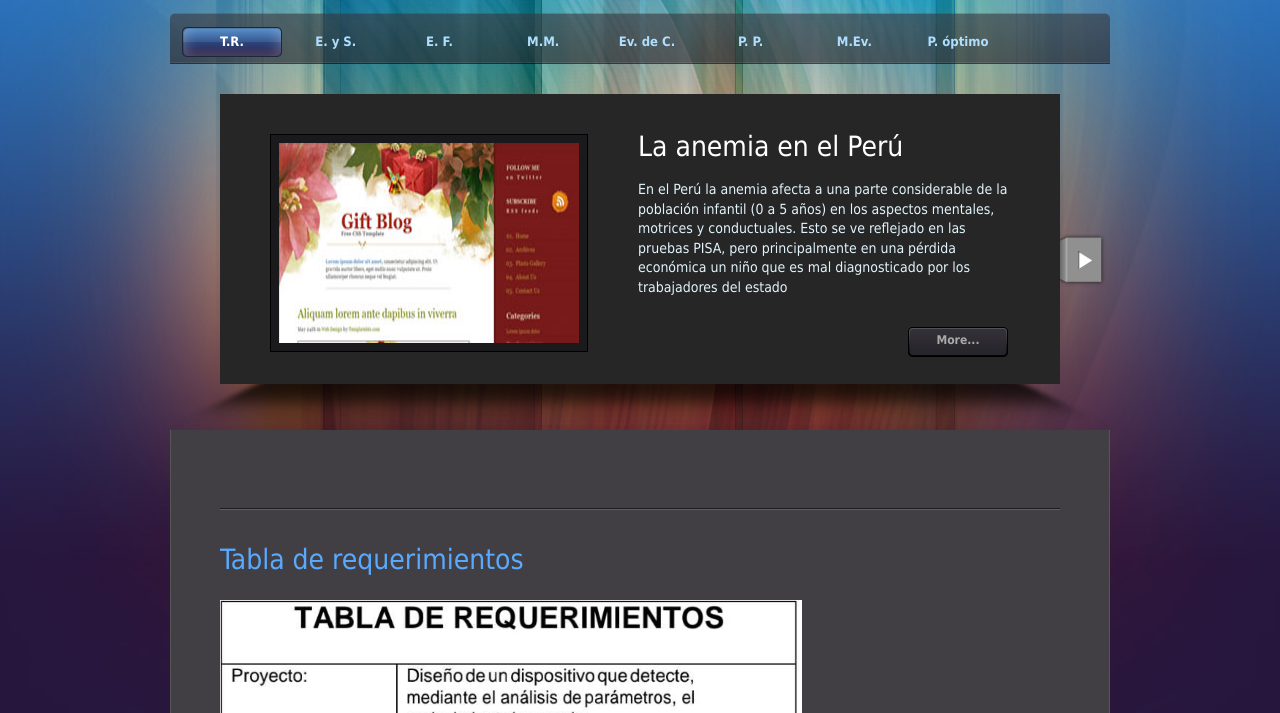
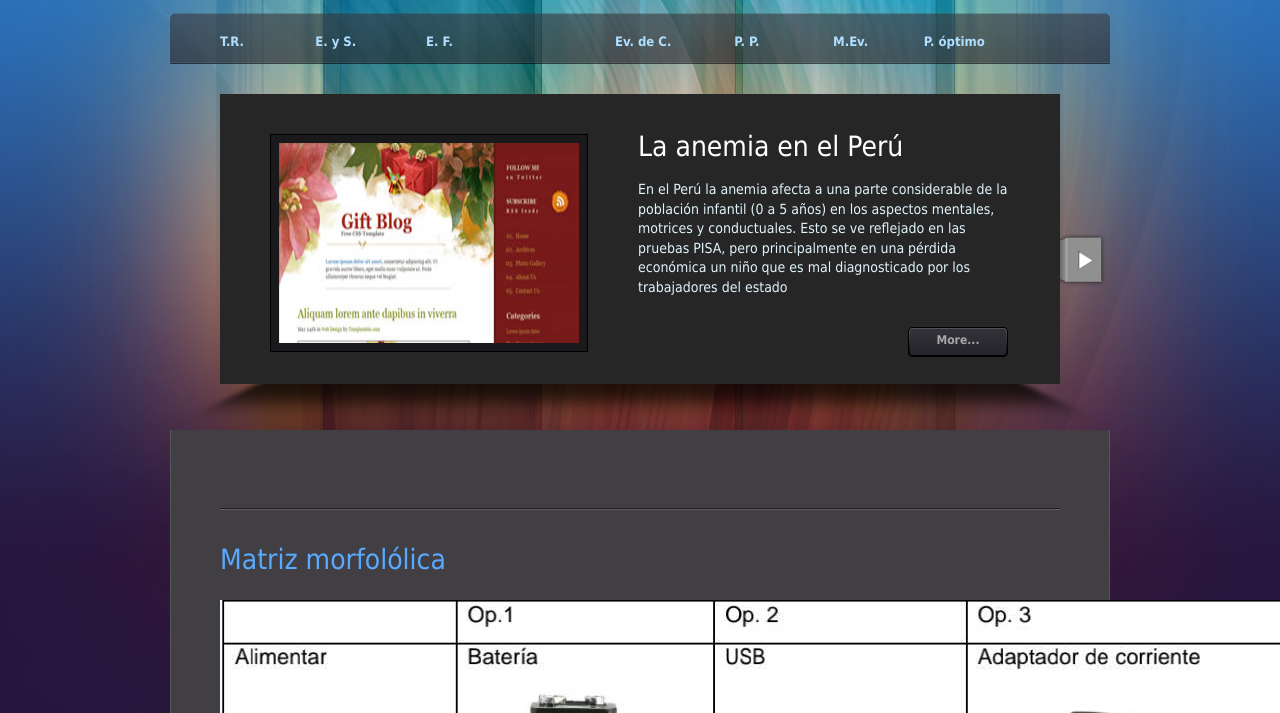
Before and after one commit to Gianmsk/AnemiaH3, a plain HTML site: page matriz.html in a window 1280 px wide. Shown: the part 87-800 px from the top of the page. Drawn offline with Linux system fonts and the light colour scheme.

Commit message:
Update matriz.html

```diff
--- a/matriz.html
+++ b/matriz.html
@@ -30,10 +30,10 @@ http://www.templatemo.com/preview/templatemo_321_glossy_box
 
         <div id="templatemo_menu">
             <ul>
-                <li><a href="index.html" class="current">T.R.</a></li>
+                <li><a href="index.html"">T.R.</a></li>
                 <li><a href="entradas.html">E. y S.</a></li>
                 <li><a href="esquema.html">E. F.</a></li>
-                <li><a href="matriz.html">M.M.</a></li>
+                <li><a href="matriz.html" class="current>M.M.</a></li>
                 <li><a href="conceptos.html">Ev. de C.</a></li>
 		<li><a href="preeliminares.html">P. P.</a></li>
                 <li><a href="matriz2.html">M.Ev.</a></li>
@@ -131,8 +131,8 @@ http://www.templatemo.com/preview/templatemo_321_glossy_box
                 <div class="hr_divider"></div>
 
                 <div class="col_w560">
-                	<h2>Tabla de requerimientos</h2>
-                    <img src="images/tabla.png" witdt="540" height="1026"/>
+                	<h2>Matriz morfolólica</h2>
+                    <img src="images/matriz.png""/>
                 </div>
 
 
```
